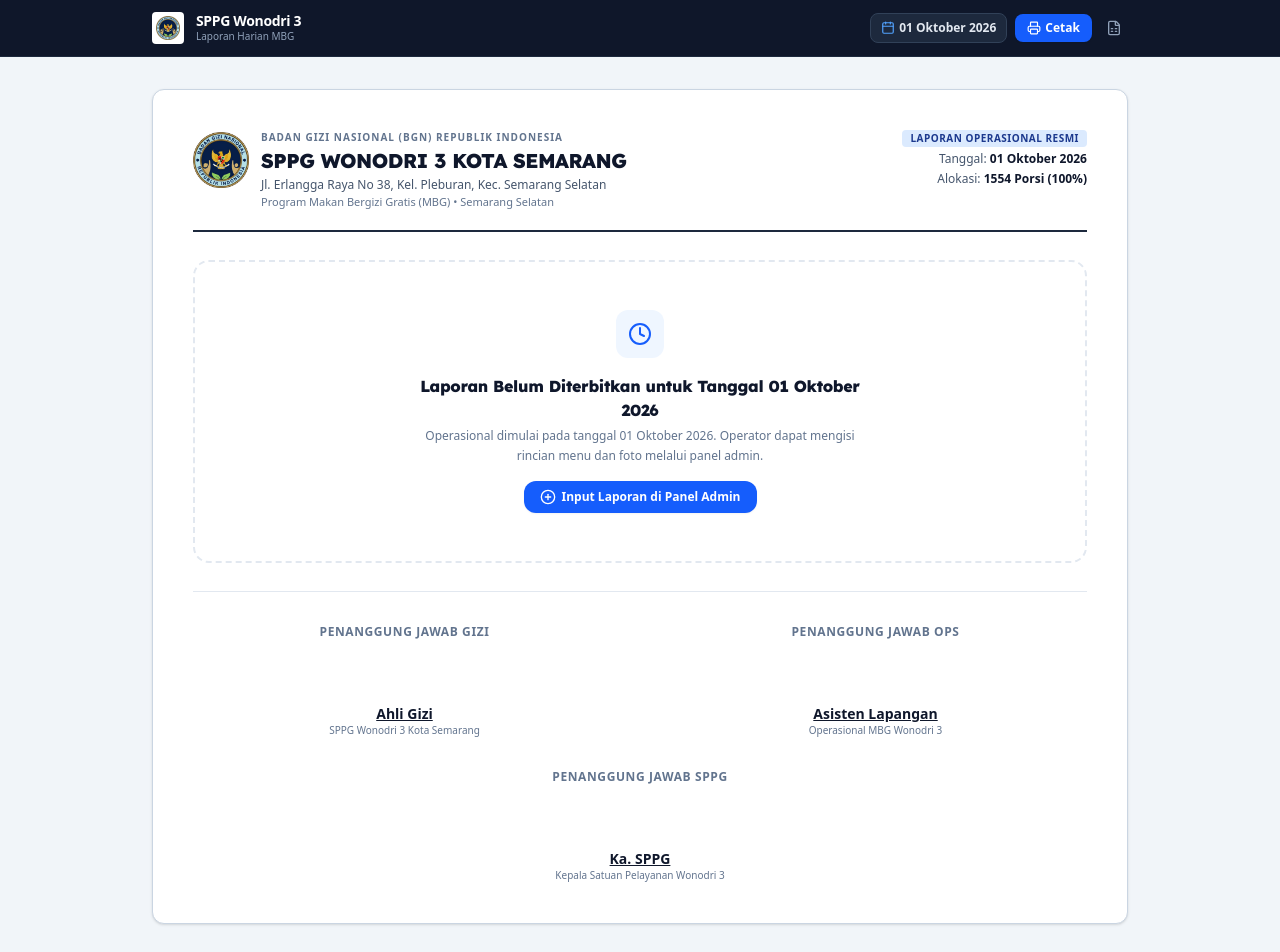
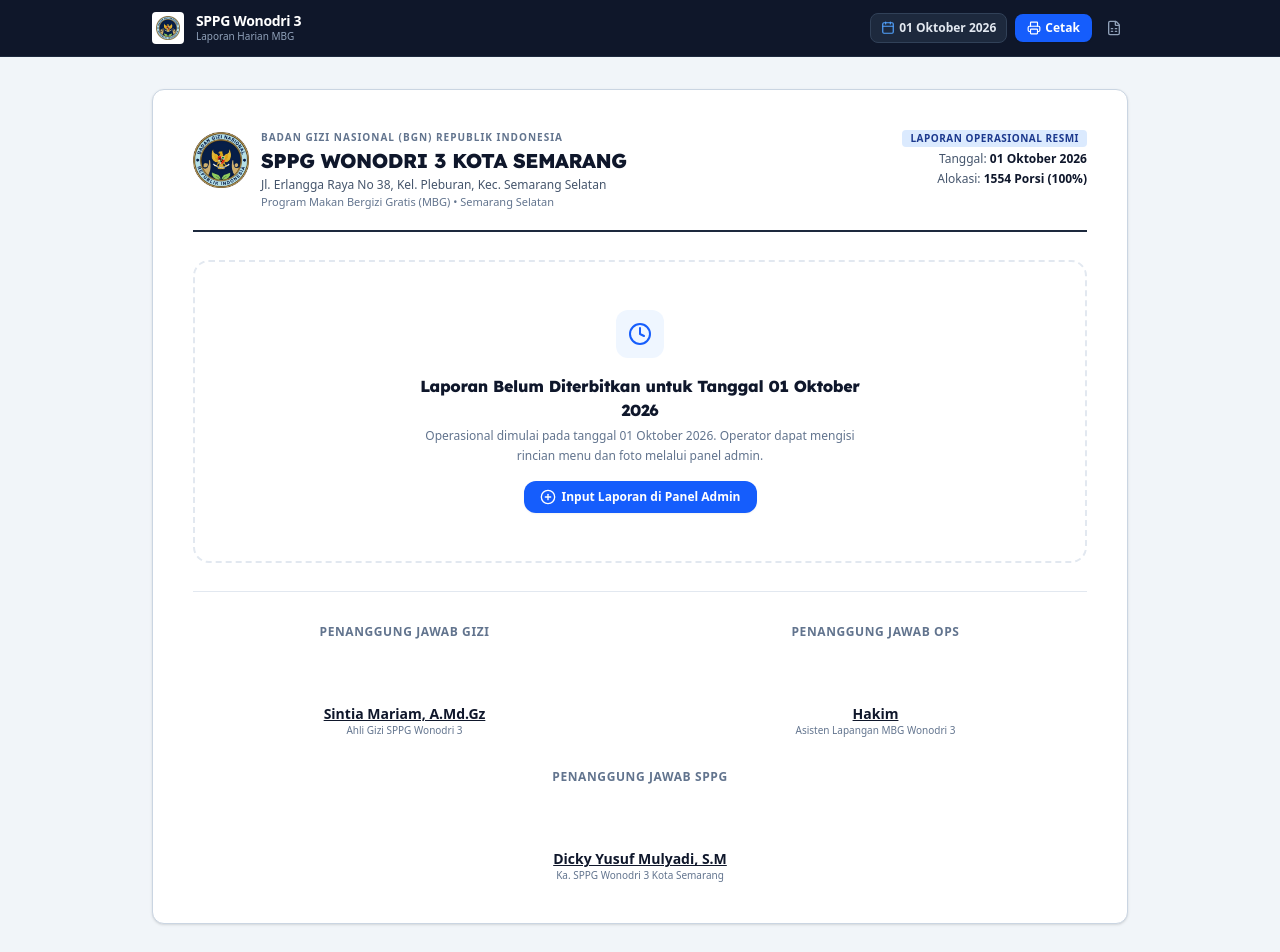
Before and after one commit to cilokesteh/arsip-operasional-sppg-wonodri3, a Next.js app: page / in a window 1280 px wide. Shown: the top 952 px of the page. Built offline with nearby package versions, Linux system fonts and the light colour scheme.

Commit message:
fix(sign-off): update official personnel names in footer sign-off — Ahli Gizi: Sintia Mariam, A.Md.Gz; Asisten Lapangan: Hakim; Ka. SPPG: Dicky Yusuf Mulyadi, S.M

```diff
--- a/app/page.tsx
+++ b/app/page.tsx
@@ -510,7 +510,7 @@
             </>
           )}
 
-          {/* TANDA TANGAN / PENGESAHAN DOKUMEN RESMI SESUAI HIERARKI */}
+          {/* TANDA TANGAN / PENGESAHAN DOKUMEN RESMI SESUAI HIERARKI DENGAN NAMA PEJABAT */}
           <div className="pt-6 sm:pt-8 border-t border-slate-200 space-y-6 text-center text-xs text-slate-700">
             {/* Baris Atas: Penanggung Jawab Gizi Sejajar dengan Penanggung Jawab Ops */}
             <div className="grid grid-cols-2 gap-4 sm:gap-12">
@@ -519,8 +519,10 @@
                   Penanggung Jawab Gizi
                 </p>
                 <div className="h-12 sm:h-16" />
-                <p className="font-black text-slate-900 underline text-xs sm:text-sm">Ahli Gizi</p>
-                <p className="text-[10px] text-slate-500">SPPG Wonodri 3 Kota Semarang</p>
+                <p className="font-black text-slate-900 underline text-xs sm:text-sm">
+                  Sintia Mariam, A.Md.Gz
+                </p>
+                <p className="text-[10px] text-slate-500 font-medium">Ahli Gizi SPPG Wonodri 3</p>
               </div>
 
               <div className="p-3 sm:p-0 rounded-lg bg-slate-50 sm:bg-transparent border sm:border-0 border-slate-200">
@@ -528,20 +530,24 @@
                   Penanggung Jawab Ops
                 </p>
                 <div className="h-12 sm:h-16" />
-                <p className="font-black text-slate-900 underline text-xs sm:text-sm">Asisten Lapangan</p>
-                <p className="text-[10px] text-slate-500">Operasional MBG Wonodri 3</p>
+                <p className="font-black text-slate-900 underline text-xs sm:text-sm">
+                  Hakim
+                </p>
+                <p className="text-[10px] text-slate-500 font-medium">Asisten Lapangan MBG Wonodri 3</p>
               </div>
             </div>
 
             {/* Baris Bawah: Penanggung Jawab SPPG (Ka. SPPG) di Tengah Sebagai Pengesah Utama */}
             <div className="pt-2 flex justify-center">
-              <div className="p-3 sm:p-0 rounded-lg bg-slate-50 sm:bg-transparent border sm:border-0 border-slate-200 max-w-xs w-full text-center">
+              <div className="p-3 sm:p-0 rounded-lg bg-slate-50 sm:bg-transparent border sm:border-0 border-slate-200 max-w-sm w-full text-center">
                 <p className="font-bold text-slate-500 text-[11px] sm:text-xs uppercase tracking-wider">
                   Penanggung Jawab SPPG
                 </p>
                 <div className="h-12 sm:h-16" />
-                <p className="font-black text-slate-900 underline text-xs sm:text-sm">Ka. SPPG</p>
-                <p className="text-[10px] text-slate-500">Kepala Satuan Pelayanan Wonodri 3</p>
+                <p className="font-black text-slate-900 underline text-xs sm:text-sm">
+                  Dicky Yusuf Mulyadi, S.M
+                </p>
+                <p className="text-[10px] text-slate-500 font-medium">Ka. SPPG Wonodri 3 Kota Semarang</p>
               </div>
             </div>
           </div>
```
